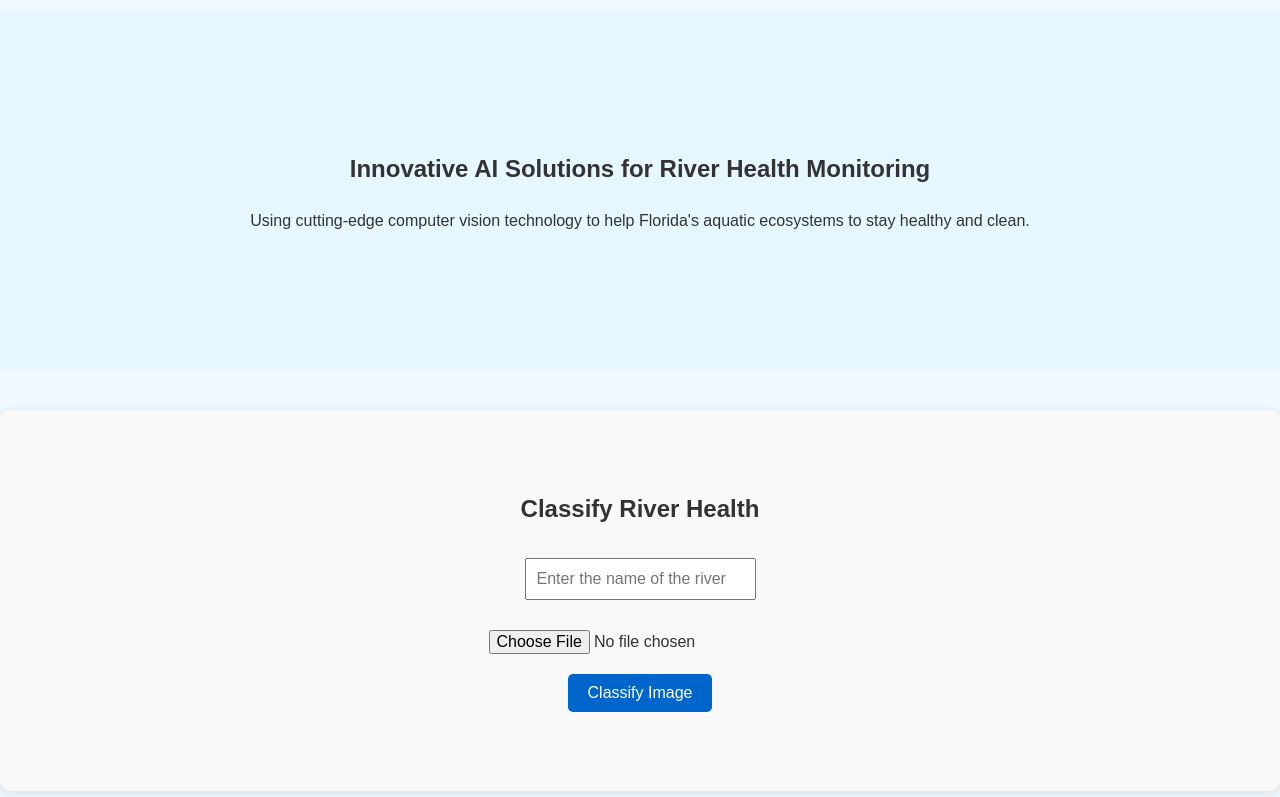
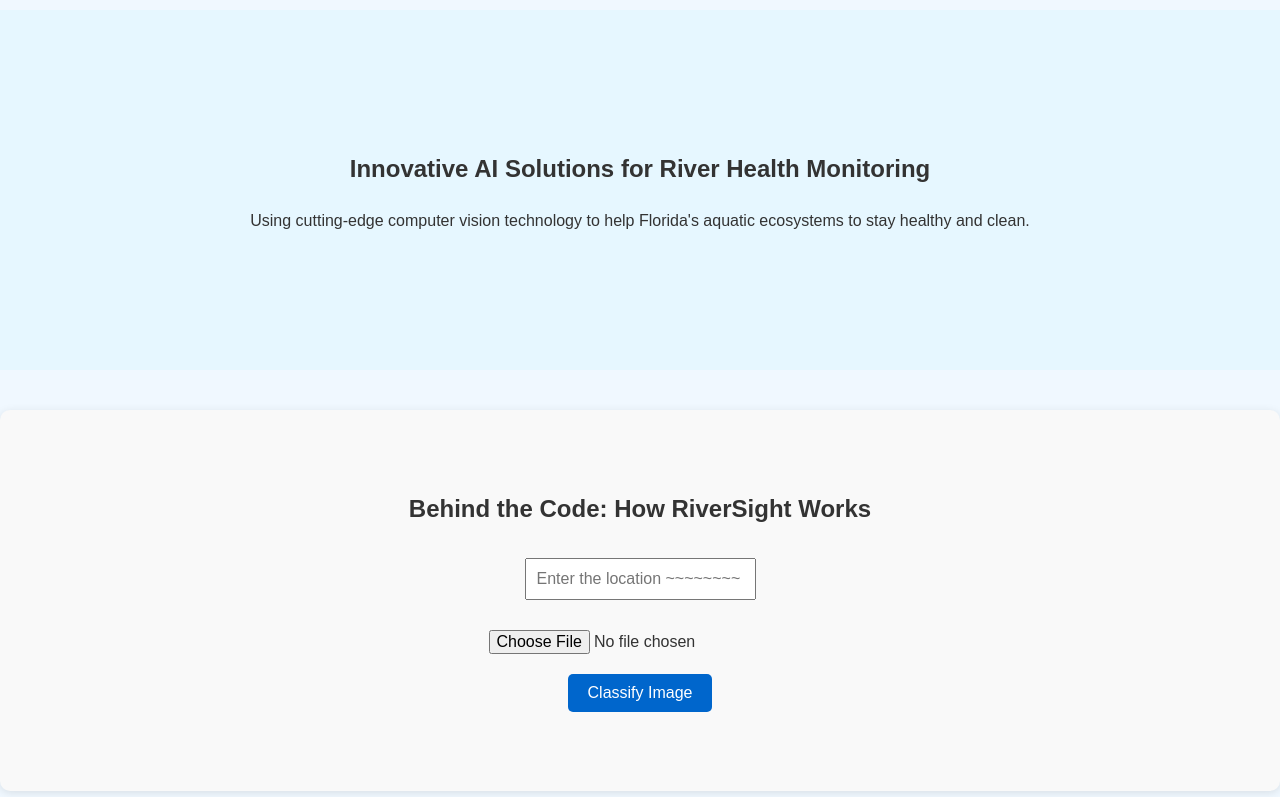
Before and after one commit to nataliarigol/MathData24, a plain HTML site: page index.html in a window 1280 px wide. Shown: the part 391-1188 px from the top of the page. Drawn offline with Linux system fonts and the light colour scheme.

Commit message:
Update index.html

```diff
--- a/index.html
+++ b/index.html
@@ -142,9 +142,9 @@
 
     <section id="form-section" class="form-section">
         <div class="container">
-            <h2>Classify River Health</h2>
+            <h2>Behind the Code: How RiverSight Works</h2>
             <form id="classificationForm">
-                <input type="text" id="riverName" name="riverName" placeholder="Enter the name of the river" required>
+                <input type="text" id="riverName" name="riverName" placeholder="Enter the location ~~~~~~~~" required>
                 <br>
                 <input type="file" id="riverImage" name="riverImage" accept="image/*" required>
                 <br>
```
